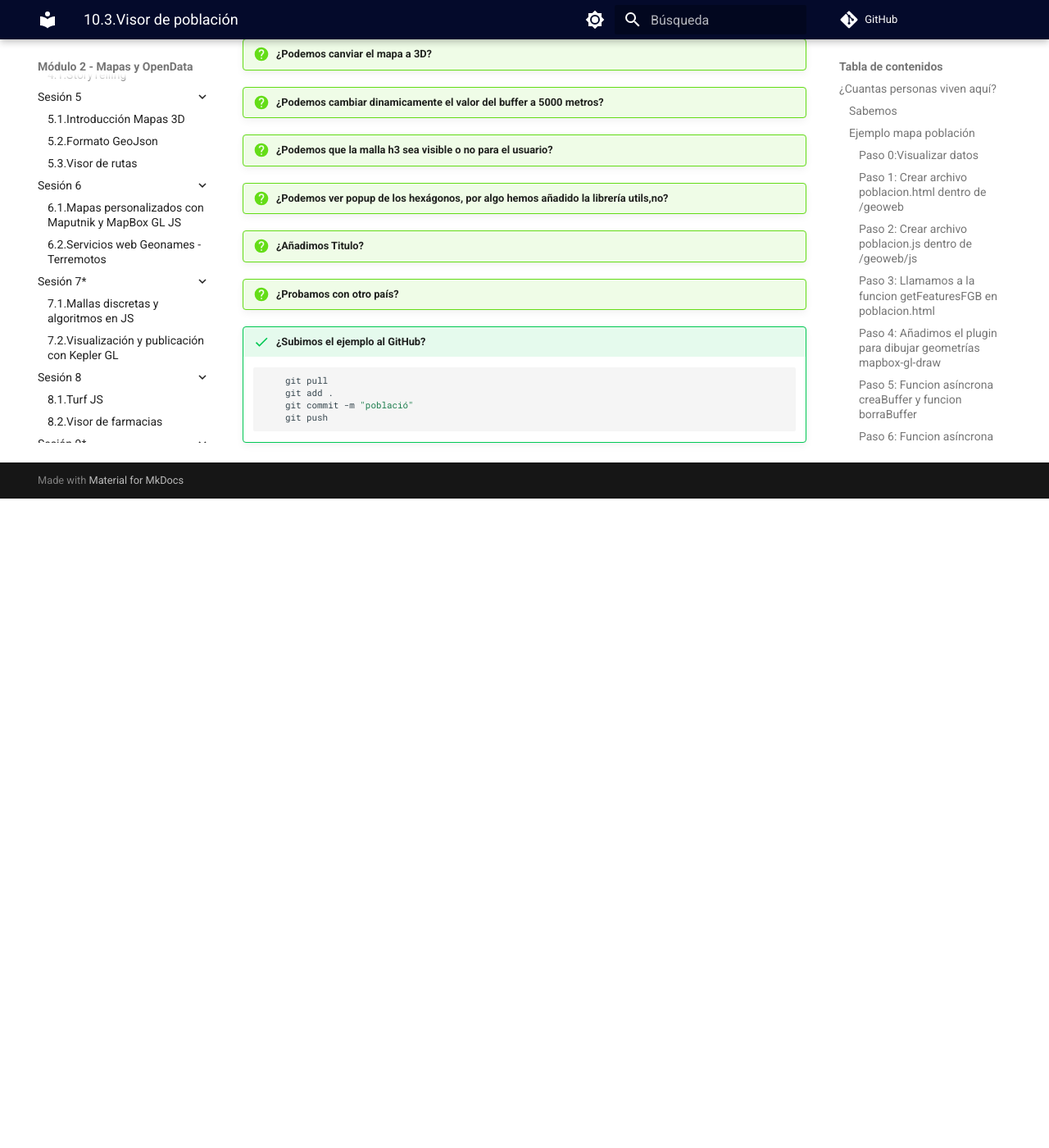
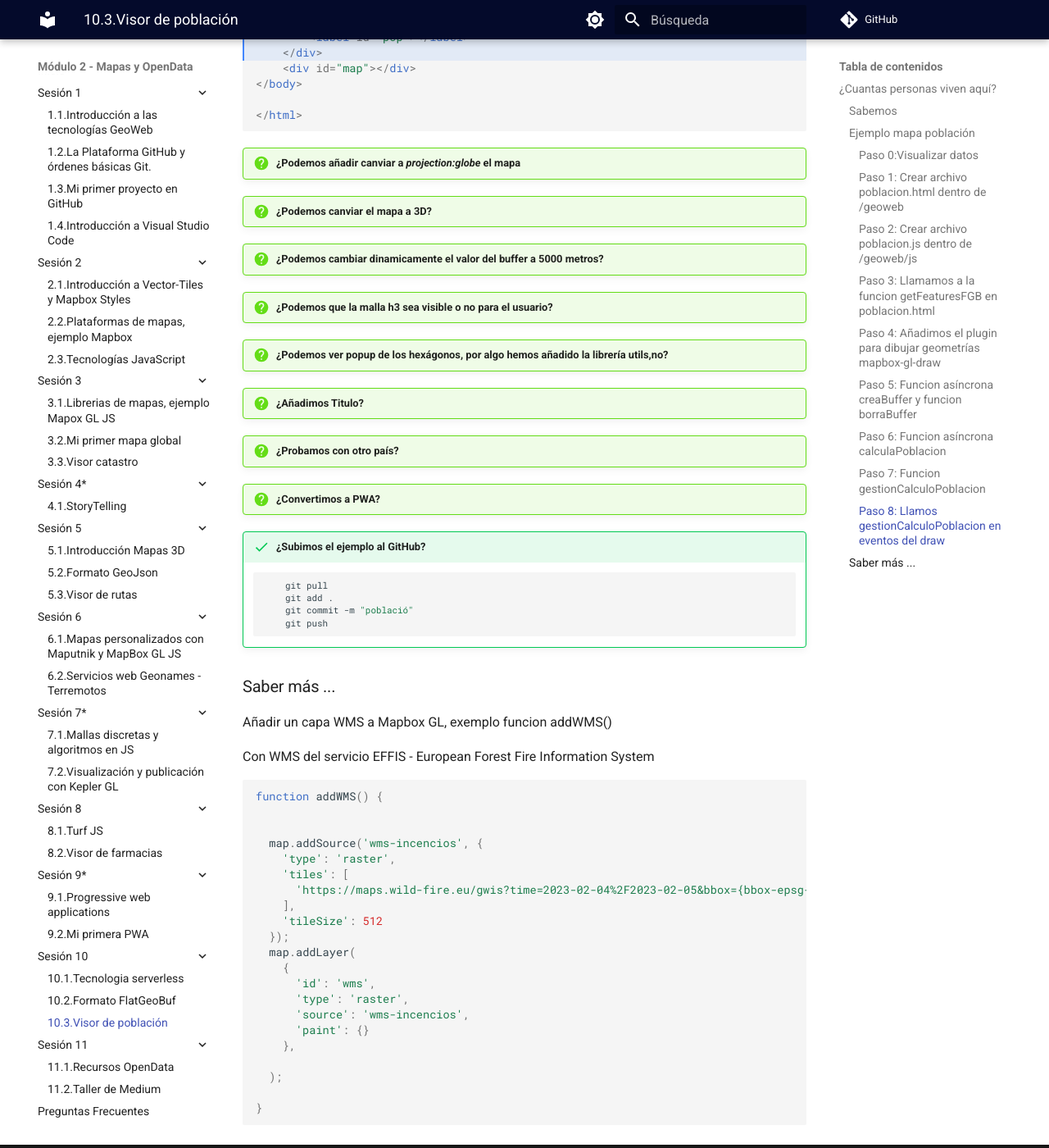
Before and after one commit to gis-master-m2/m2-geoweb, an MkDocs documentation site: the page built from docs/10.3.poblacion.md, in a window 1280 px wide and 1400 px high, scrolled down 13558 px. Shown: the whole window at 82% size. Built offline with MkDocs 1.6.1 and Material for MkDocs 9.7.7, drawn with Linux system fonts in a browser that asks for light colours; comment, search, counter and statistics services are not loaded; before the commit the page ends 14166 px from its top, so only the background shows below that; some of the changed text lies outside the part shown.

Commit message:
ass date

````diff
--- a/docs/10.3.poblacion.md
+++ b/docs/10.3.poblacion.md
@@ -443,6 +443,17 @@ Aproximación por centroide
 ![alt text](img/centroide.png "intersect")
 
 
+Para calcular la proporción de población haremos
+
+```
+AreaHexágono ---> PoblacionHexágono
+
+AreaInterseccion --->  X
+```
+```
+X= (AreaInterseccion * PoblacionHexágono) / AreaHexágono
+```
+
 !!! info "Utilizaremos estas funciones de Turfjs"
     [https://turfjs.org/docs/#area](https://turfjs.org/docs/#area){target=_blank}
 
@@ -451,6 +462,11 @@ Aproximación por centroide
     [https://turfjs.org/docs/#booleanIntersects](https://turfjs.org/docs/#booleanIntersects){target=_blank}
 
     [https://turfjs.org/docs/#intersect](https://turfjs.org/docs/#intersect){target=_blank}
+
+
+
+
+
 
 
 ```javascript
@@ -538,7 +554,7 @@ Vamos a *poblacion.html* llamamos la funcion gestionCalculoPoblacion en
 
  Tambien creamos un ```<div>``` para mostrar los resultados
 
-```html hl_lines="71 87-93 101-104"
+```html hl_lines="71 87-93 101-103"
 <html>
 
 <head>
@@ -663,6 +679,8 @@ Vamos a *poblacion.html* llamamos la funcion gestionCalculoPoblacion en
 
 !!! question "¿Probamos con otro país?"
 
+!!! question "¿Convertimos a PWA?"
+
 
 !!! success "¿Subimos el ejemplo al GitHub?"
 
@@ -674,3 +692,36 @@ Vamos a *poblacion.html* llamamos la funcion gestionCalculoPoblacion en
         git push
 
 	```
+
+
+
+### Saber más ...
+
+Añadir un capa WMS a Mapbox GL, exemplo funcion addWMS()
+
+Con WMS del servicio EFFIS - European Forest Fire Information System
+
+```javascript
+function addWMS() {
+
+
+  map.addSource('wms-incencios', {
+    'type': 'raster',
+    'tiles': [
+      'https://maps.wild-fire.eu/gwis?time=2023-02-04%2F2023-02-05&bbox={bbox-epsg-3857}&format=image/png&service=WMS&version=1.1.1&request=GetMap&srs=EPSG:3857&transparent=true&width=512&height=512&layers=modis.hs'
+    ],
+    'tileSize': 512
+  });
+  map.addLayer(
+    {
+      'id': 'wms',
+      'type': 'raster',
+      'source': 'wms-incencios',
+      'paint': {}
+    },
+
+  );
+
+}
+
+```
````
Also changed, not shown: docs/11.1.recursos_open_data.md (+42 -17 lines).
